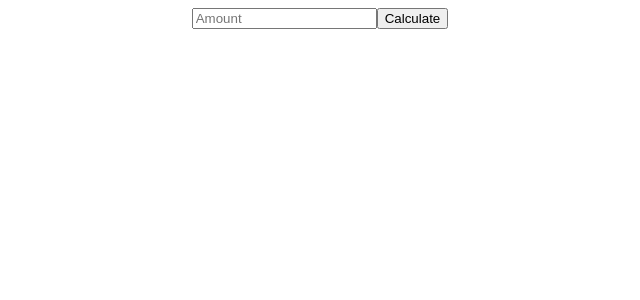
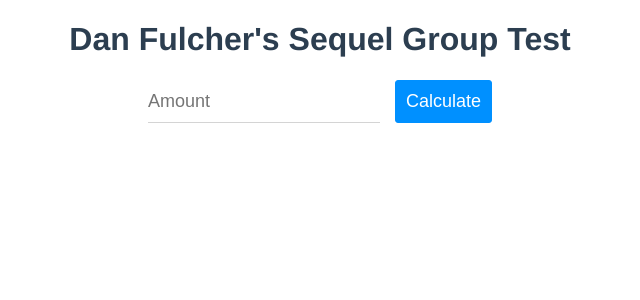
Before and after one commit to DanFulcher/change-calculator, a Vue app: page /#/ in a window 1280 px wide. Shown: the top 300 px of the page, without its empty margins (320-960 px from the left). Built offline with nearby package versions, Linux system fonts and the light colour scheme.

Commit message:
Styles and comments

```diff
--- a/src/views/Home.vue
+++ b/src/views/Home.vue
@@ -1,11 +1,12 @@
 <template>
   <div class="home">
+    <h1>Dan Fulcher's Sequel Group Test</h1>
     <form name="change-calc" @submit.prevent="calcChange(pennies)">
       <input v-model="input" placeholder="Amount"/>
       <button type="submit">Calculate</button>
-      <p :key="index" v-for="(money, index) in this.output">
-        {{ money }}
-      </p>
+      <ul>
+        <li :key="index" v-for="(money, index) in this.output">{{ money }}</li>
+      </ul>
     </form>
   </div>
 </template>
@@ -45,6 +46,8 @@ export default {
   },
   methods: {
       handleData (amount) {
+          // If value given starts with a £. It removes £, converts to a float and multiplies by 100.
+          // Else it does the same thing, but it won't multiply by 100 unless it has a decimal point.
           if(amount.startsWith('£')) {
               let newVal = parseFloat(amount.replace(/[^0-9-.]/g, ''));
               this.pennies = newVal*100;
@@ -95,3 +98,41 @@ export default {
 
 }
 </script>
+
+<style lang="scss">
+  form {
+    input {
+      -webkit-appearance:none;
+      border:none;
+      border-bottom:1px solid #d4d4d4;
+      outline:none;
+      padding:10px 0;
+      margin-right:15px;
+      font-size:18px;
+
+    }
+    button {
+      background:#0090ff;
+      padding:10px;
+      border:1px solid #0090ff;
+      border-radius: 3px;
+      color:#fff;
+      font-size:18px;
+      cursor:pointer;
+      &:active, &:focus {
+        outline:none;
+      }
+      &:hover {
+        background:#fff;
+        color:#0090ff;
+      }
+    }
+    ul {
+      padding-left:0;
+      li {
+        list-style:none;
+        font-size:21px;
+      }
+    }
+  }
+</style>
```
